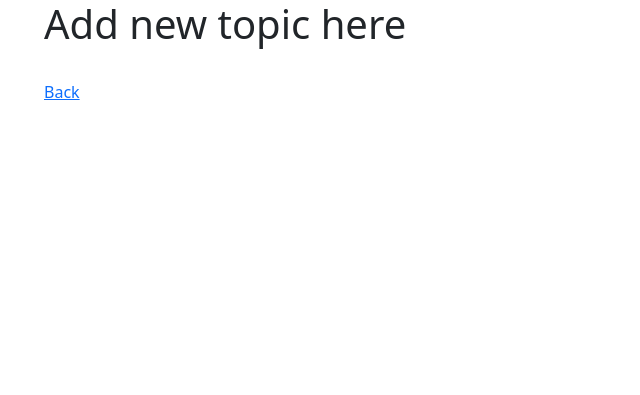
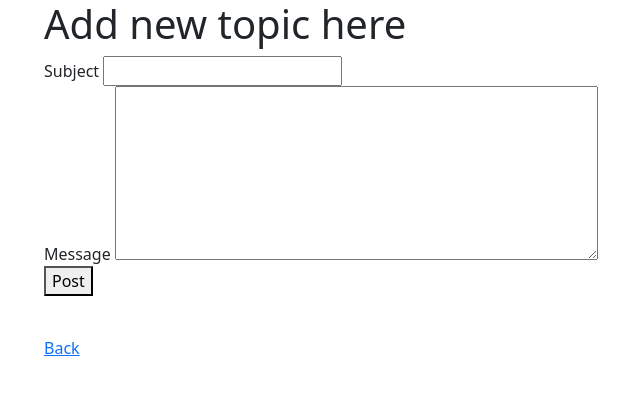
Before and after one commit to MamdouhEnahla/djApp, a Django app: page /boards/1/new in a window 1280 px wide. Shown: the top 395 px of the page, without its empty margins (38-678 px from the left). Run offline with Django 4.2, Linux system fonts and the light colour scheme; tables that the repository leaves empty hold one stand-in row (values such as "Sample post"); some libraries are stand-ins or nearby versions.

Commit message:
new post form

```diff
--- a/first_porject/templates/addtopic.html
+++ b/first_porject/templates/addtopic.html
@@ -4,6 +4,15 @@
 
 {%block content%}
     <h1>Add new topic here</h1>
+    <form action="post">
+        {%csrf_token%}
+        <label>Subject</label>
+        <input type="text" name="subject" id="id_subject"><br>
+        <label>Message</label>
+        <textarea name="message" id="id_message" cols="50" rows="7"></textarea><br>
+        <button type="submit" >Post</button>
+
+    </form>
 
 
 
```
